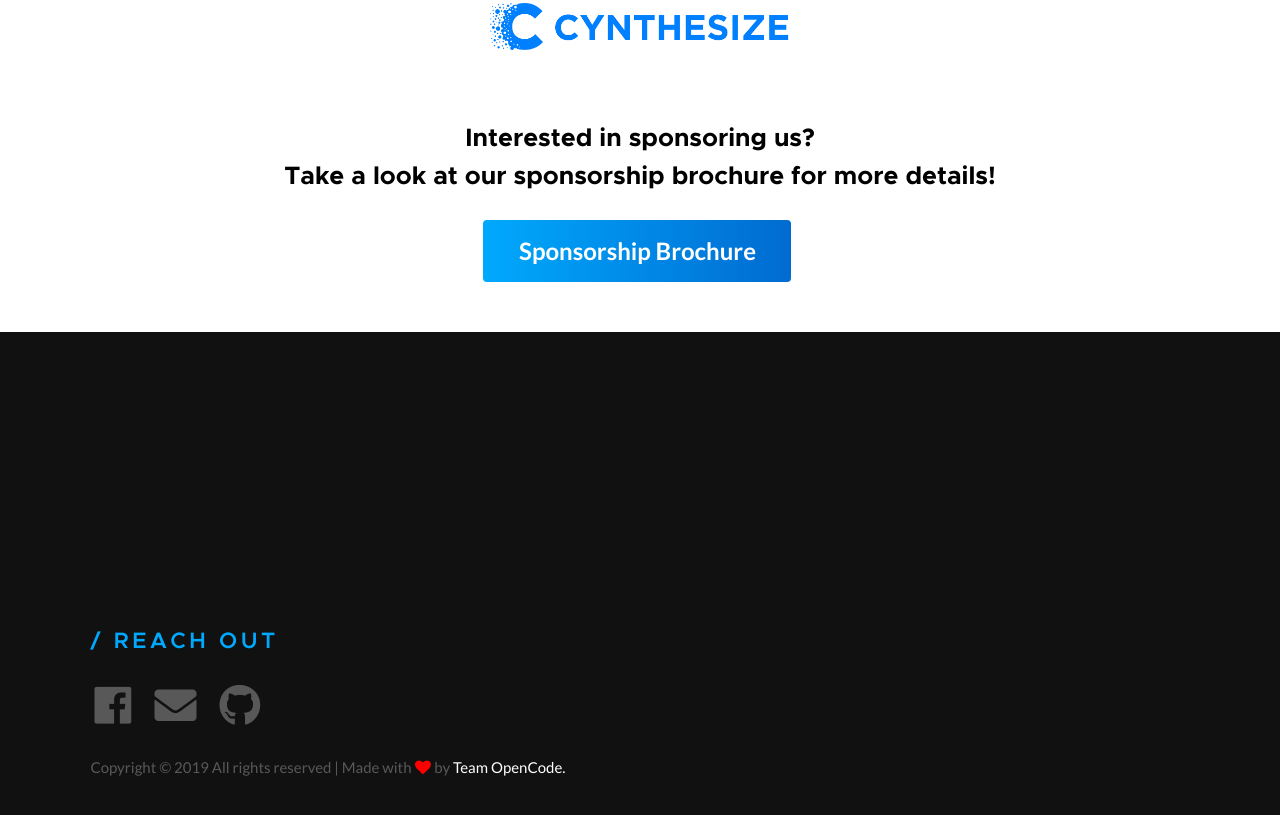
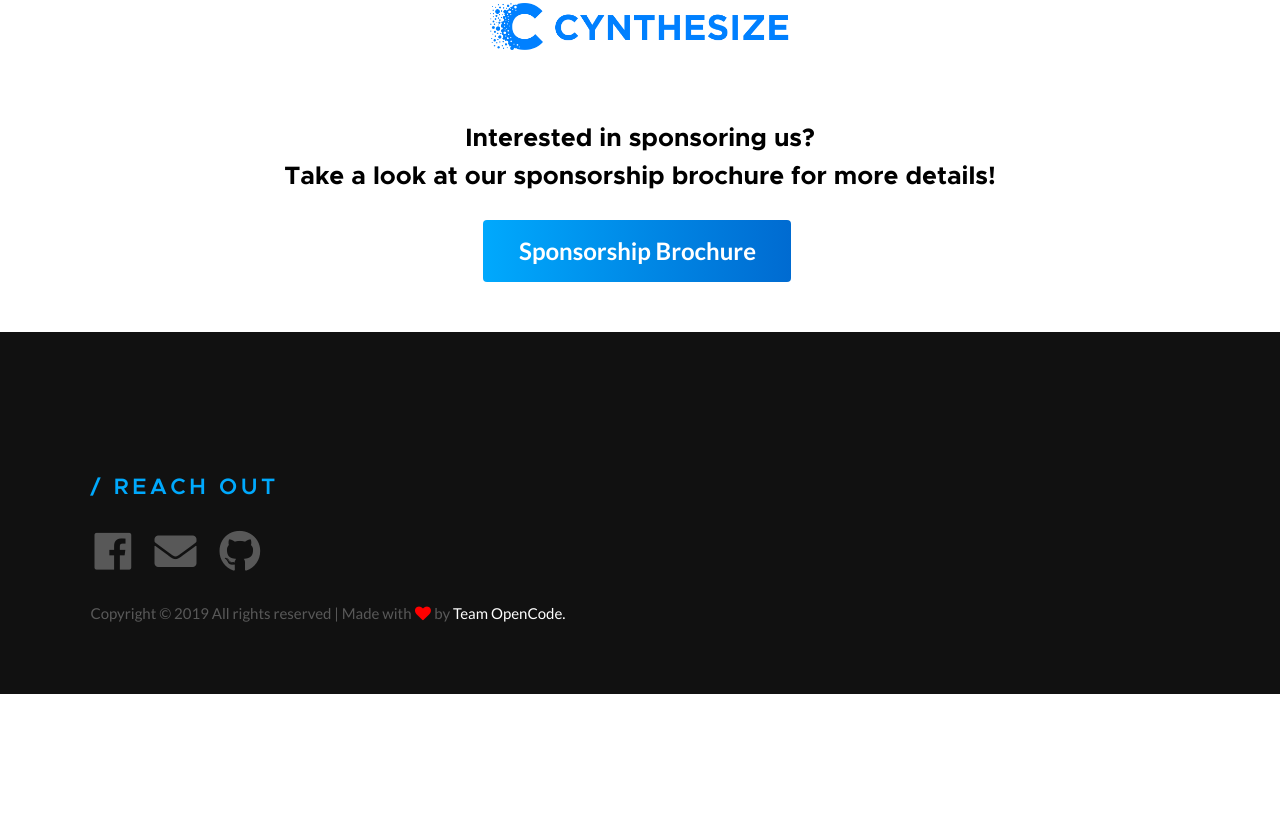
Before and after one commit to thesmallstar/Opencode20, a plain HTML site: page index.html in a window 1280 px wide. Shown: the part 5550-6365 px from the top of the page. After the commit the page ends 6244 px from the top, so only its background shows below. Drawn offline with nearby package versions, Linux system fonts and the light colour scheme; animation ran at ten frames a second; files whose address does not match are found by name.

Commit message:
Footer resize

```diff
--- a/css/main.css
+++ b/css/main.css
@@ -3146,8 +3146,8 @@ html.no-csstransitions .home-content__main {
  *
  * ------------------------------------------------------------------- */
 .s-contact {
-  padding-top: 21rem;
-  padding-bottom: 10.2rem;
+  padding-top: 10rem;
+  padding-bottom: 5rem;
   background-color: #111111;
   color: rgba(255, 255, 255, 0.3);
   position: relative;
@@ -3319,7 +3319,7 @@ html.no-csstransitions .home-content__main {
 .cl-go-top {
   z-index: 600;
   position: absolute;
-  bottom: 10.8rem;
+  bottom: 5rem;
   right: 105px;
 }
 .cl-go-top a {
```
